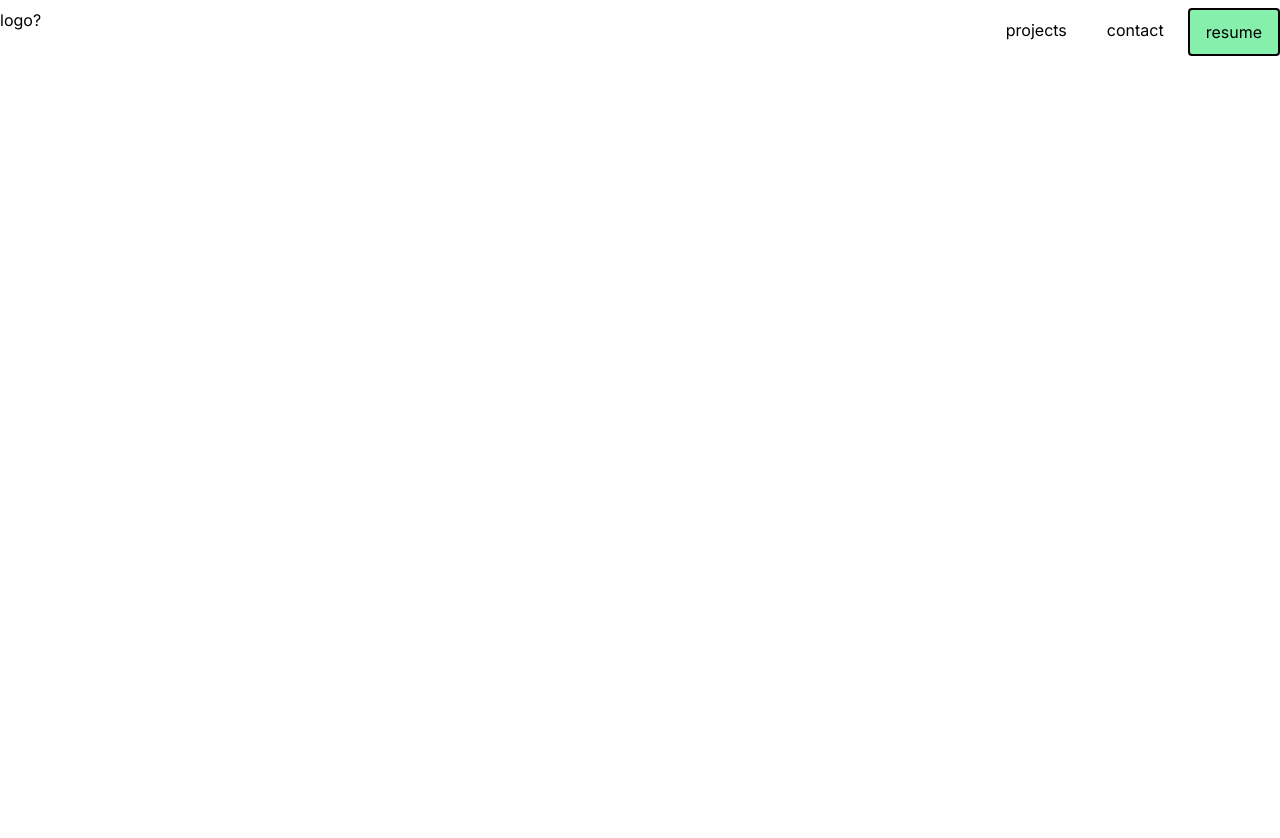
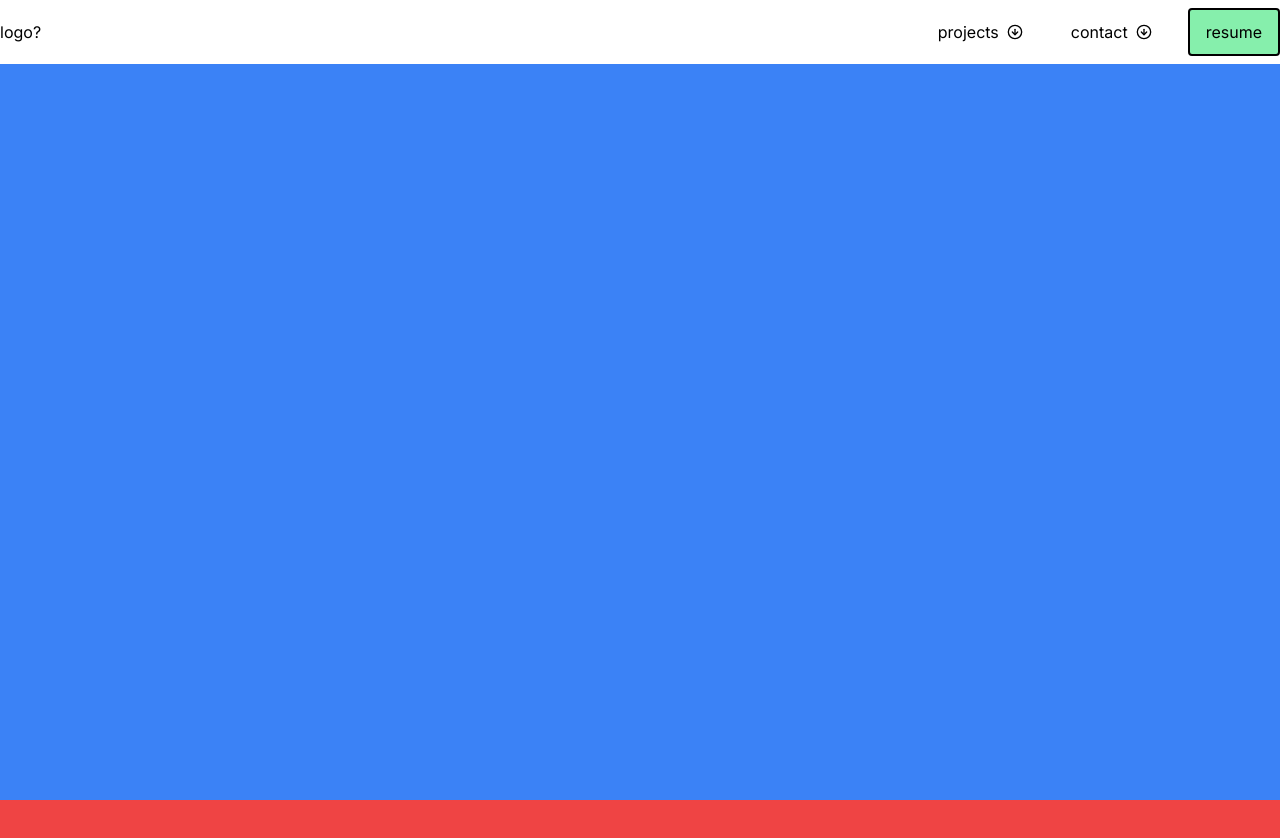
Before and after one commit to jottanovaes/portfolio, a Next.js app: page / in a window 1280 px wide. Shown: the top 838 px of the page. Before the commit the page ends 800 px from the top, so only its background shows below. Built offline with nearby package versions, Linux system fonts and the light colour scheme.

Commit message:
feat: style items on nav

```diff
--- a/package.json
+++ b/package.json
@@ -17,6 +17,7 @@
     "autoprefixer": "10.4.14",
     "eslint": "8.45.0",
     "eslint-config-next": "13.4.12",
+    "lucide-react": "^0.263.1",
     "next": "13.4.12",
     "postcss": "8.4.27",
     "react": "18.2.0",
--- a/src/app/page.tsx
+++ b/src/app/page.tsx
@@ -1,34 +1,37 @@
 import Link from 'next/link'
 import { Inter } from 'next/font/google'
+import { HeaderItem } from '@/components/HeaderItem/HeaderItem'
 
 const inter = Inter({ subsets: ['latin'], variable: '--font-inter' })
 
 export default function Home() {
   return (
     <main className={`${inter.variable}`}>
-      <nav className='container flex justify-between py-2'>
+      <div className='fixed w-full bg-white'>
+        <nav className='container mx-auto flex items-center justify-between'>
           <div className='logo'>logo?</div>
-        <ul className='flex gap-2'>
-          <li>
-            <Link href='#' className='block rounded px-4 py-3 leading-5'>
-              projects
-            </Link>
+
+          <ul className='flex items-center gap-6'>
+            <li className='list-none'>
+              <HeaderItem href='#' text='projects' />
             </li>
-          <li>
-            <Link href='#' className='block rounded px-4 py-3 leading-5'>
-              contact
-            </Link>
+            <li className='list-none'>
+              <HeaderItem href='#' text='contact' />
             </li>
-          <li>
+
+            <li className='list-none'>
               <Link
                 href='#'
-              className='block h-12 rounded border-2 border-black bg-green-300 px-4 py-3 leading-5 hover:bg-green-400 hover:shadow-[2px_2px_0px_rgba(0,0,0,1)]'
+                className='my-2 block rounded border-2 border-black bg-green-300 px-4 py-3 leading-5 transition-shadow hover:bg-green-400 hover:shadow-[2px_2px_0px_rgba(0,0,0,1)]'
               >
                 resume
               </Link>
             </li>
           </ul>
         </nav>
+      </div>
+      <div className='h-screen bg-blue-500'></div>
+      <div className='h-screen bg-red-500'></div>
     </main>
   )
 }
--- /dev/null
+++ b/src/components/HeaderItem/HeaderItem.tsx
@@ -0,0 +1,16 @@
+import { ArrowDownCircleIcon } from 'lucide-react'
+import Link, { LinkProps } from 'next/link'
+import React from 'react'
+
+interface HeaderItemProps extends LinkProps {
+  text: string
+}
+
+export function HeaderItem({ href, text }: HeaderItemProps) {
+  return (
+    <Link href={href} className='flex items-center gap-2 px-3 py-5 leading-5'>
+      {text}
+      <ArrowDownCircleIcon size={16} />
+    </Link>
+  )
+}
```
Also changed, not shown: 1 other file (tests, documents, lock files or other folders). Lines whose indentation alone changed are shown as unchanged.
